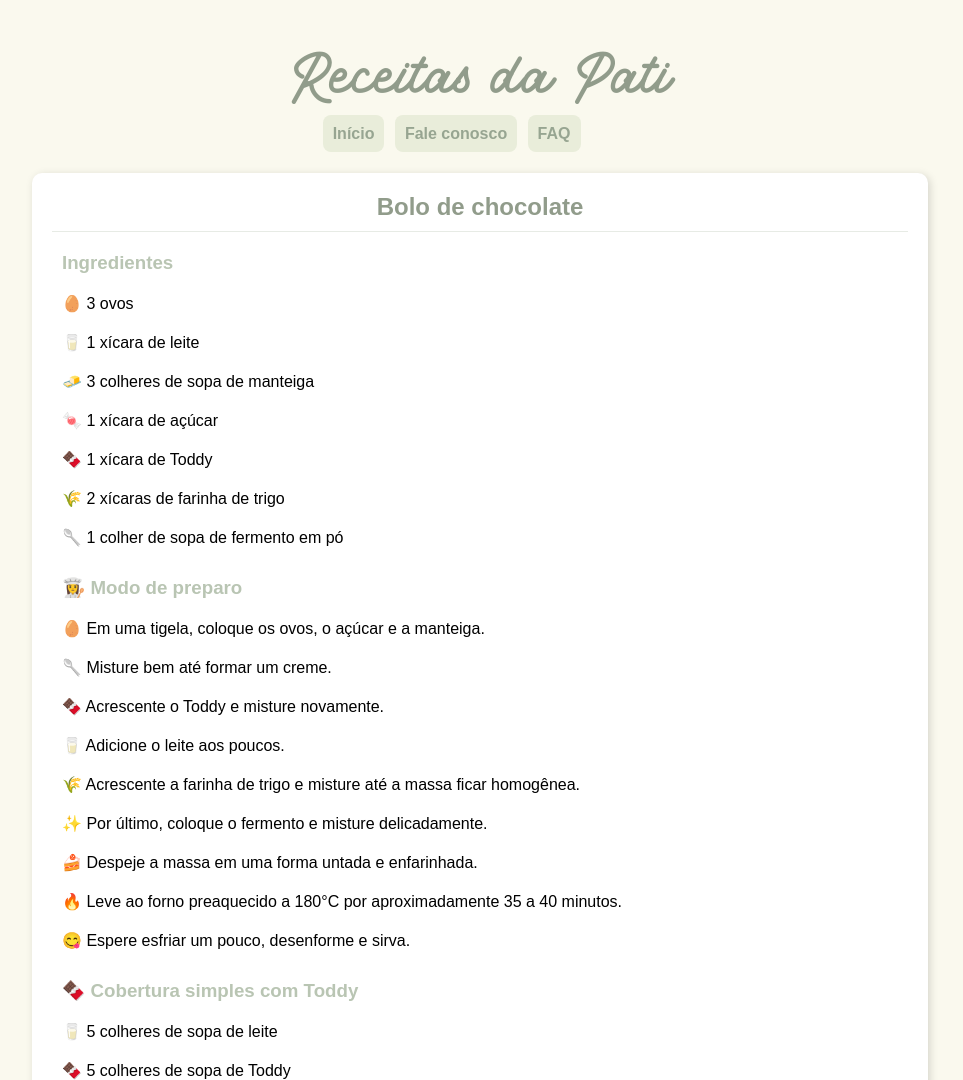
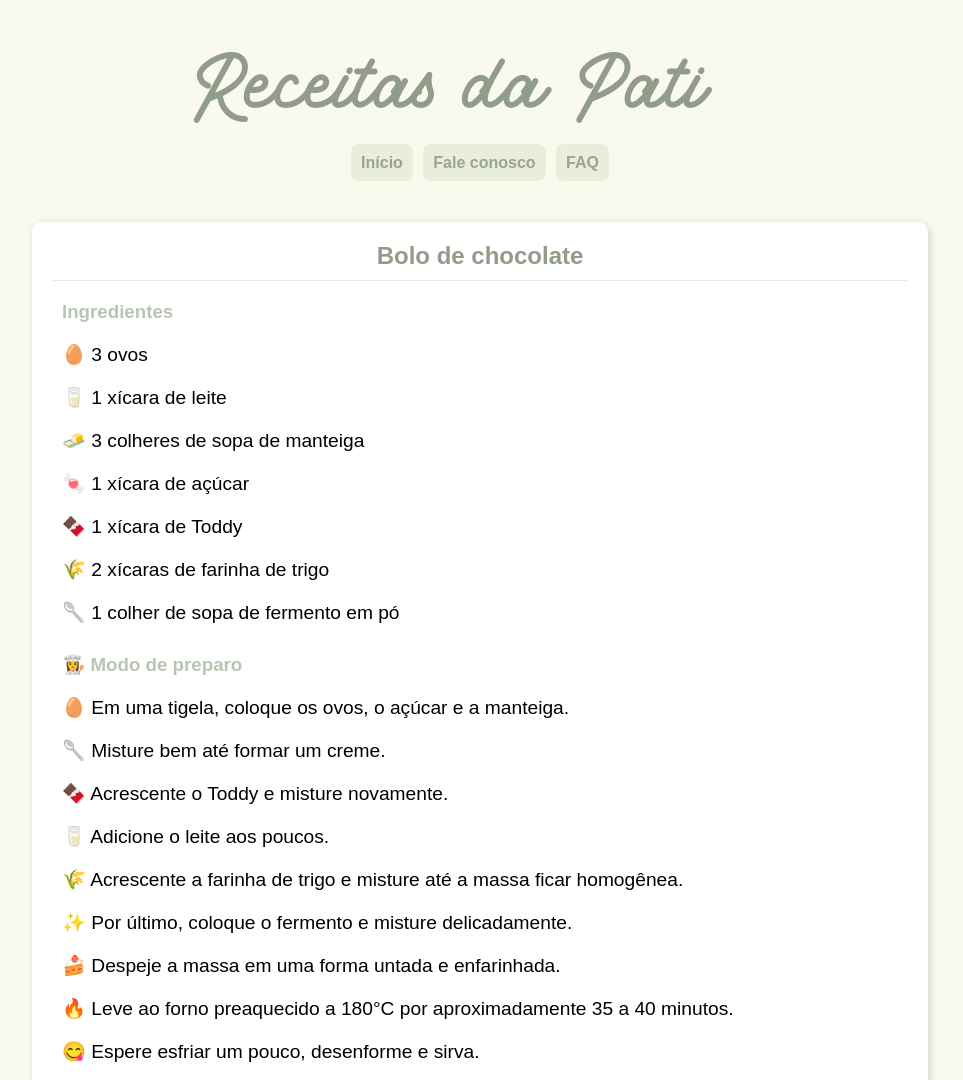
Before and after one commit to pativimetri/blog-de-receita, a plain HTML site: page index.html in a window 1280 px wide. Shown: the top 1080 px of the page, without its empty margins (160-1123 px from the left). Drawn offline with nearby package versions, Linux system fonts and the light colour scheme.

Commit message:
Update style.css

```diff
--- a/estilo/style.css
+++ b/estilo/style.css
@@ -15,7 +15,14 @@ body,
 html {
     background-color: #FAF9EE;
     font-family: Arial, Helvetica, sans-serif;
+      height: 100%;
+  margin: 0;
 
+}
+
+body{
+      display: grid;
+  grid-template-rows: auto 1fr auto;
 }
 
 header {
@@ -24,7 +31,9 @@ header {
 
 header h1 {
     font-family: 'SweetCandy';
-    font-size: 3.7em;
+    font-size: 5em;
+    width: 95%;
+    text-align: center;
     color: #919c8b;
     font-weight: normal;
     padding-top: 50px;
@@ -36,9 +45,8 @@ header h1 {
 
 menu {
     display: none;
-    margin: 10px;
+    margin: 20px;
     padding-bottom: 10px;
-    width: 94%;
     cursor: pointer;
 
 }
@@ -79,6 +87,7 @@ menu li a:active {
 }
 
 .material-symbols-outlined{
+    margin-top: 20px;
     display: block;
     color: #6f806b;
   }
@@ -124,7 +133,7 @@ article li {
 
 article li {
     list-style-type: none;
-  font-size: 1em;
+  font-size: 1.2em;
 }
 
 footer{
```
